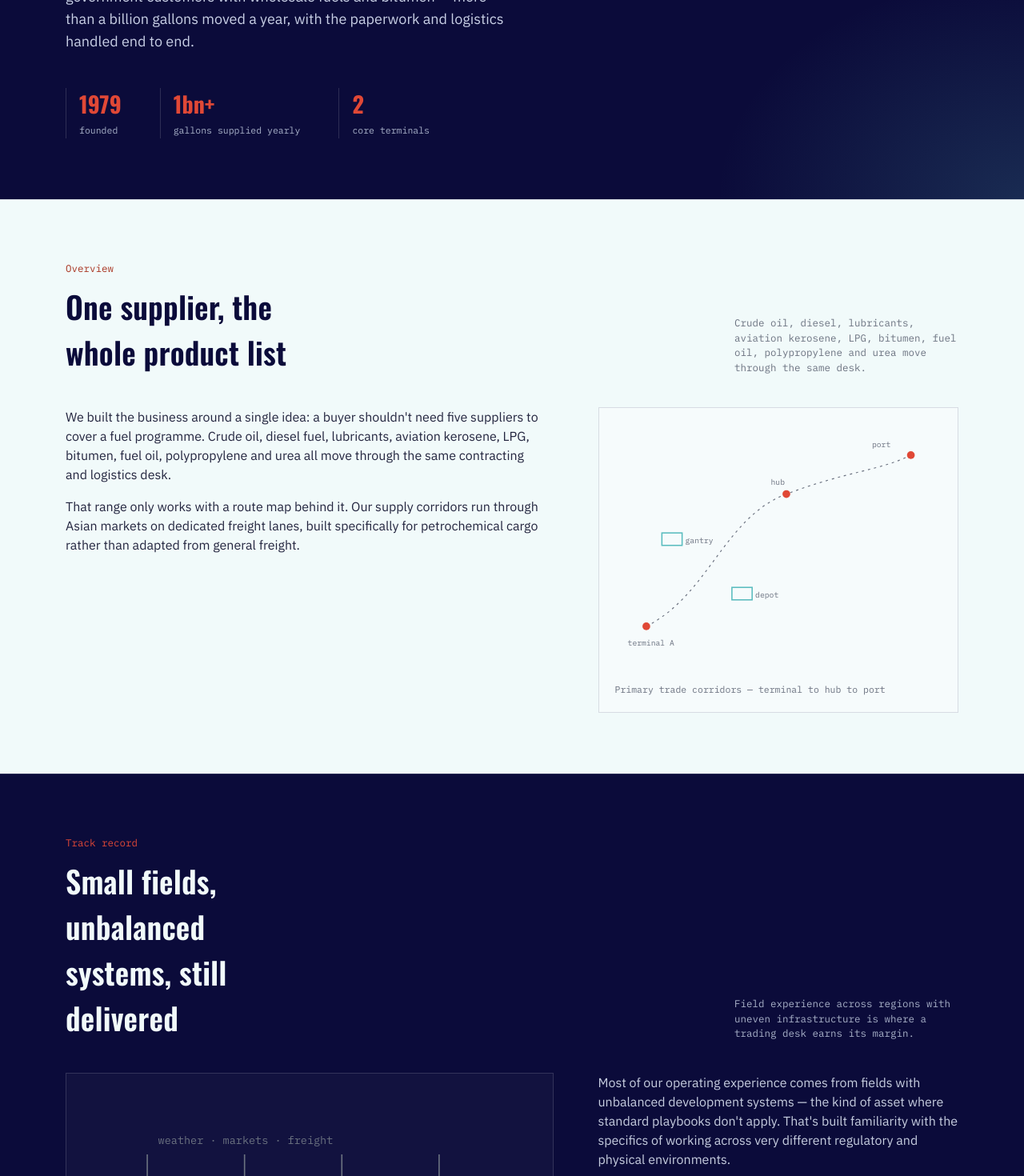
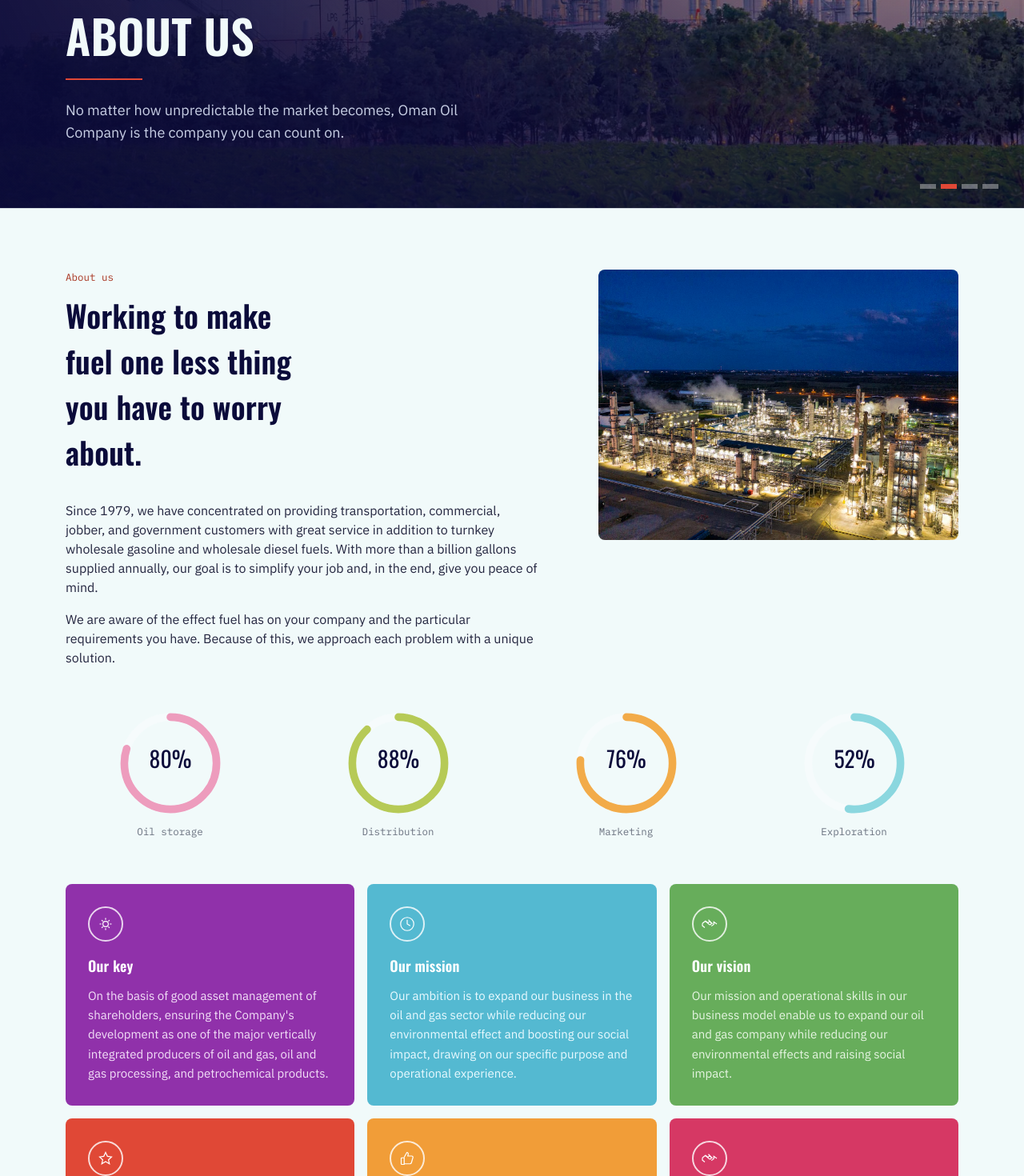
Before and after one commit to ng-arisha/oman-oil, a Next.js app: page /about-us in a window 1280 px wide. Shown: the part 420-1890 px from the top of the page at 80% size. Built offline with nearby package versions, Linux system fonts and the light colour scheme.

Commit message:
Implement about page

```diff
--- a/src/app/about-us/page.tsx
+++ b/src/app/about-us/page.tsx
@@ -1,61 +1,108 @@
-import CtaBand from "@/components/CtaBand";
-import { Grid, RouteMap } from "@/components/figures/Figures";
-import Hero from "@/components/Hero";
-import { Section, SectionHead, Split } from "@/components/Section";
+import {
+  IconClock,
+  IconGear,
+  IconHandshake,
+  IconStar,
+  IconThumbsUp,
+} from "@/components/figures/Figures";
+import HeroCarousel from "@/components/HeroCarousel";
+import { Section } from "@/components/Section";
+import StatRings from "@/components/StatRings";
+import ValueBlocks from "@/components/ValueBlocks";
 import type { Metadata } from "next";
+import Image from "next/image";
 
 export const metadata: Metadata = { title: "About us" };
 
 export default function AboutUsPage() {
   return (
     <>
-      <Hero
-        crumb="About us"
-        lines={["A trading house built", "on the full barrel"]}
-        lead="Since 1979 we have supplied transport, commercial, jobber and government customers with wholesale fuels and bitumen — more than a billion gallons moved a year, with the paperwork and logistics handled end to end."
-        meta={[
-          { value: "1979", label: "founded" },
-          { value: "1bn+", label: "gallons supplied yearly" },
-          { value: "2", label: "core terminals" },
-        ]}
-      />
-
+      <HeroCarousel cta={false} title="About us" text="" />
       <Section>
-        <SectionHead
-          eyebrow="Overview"
-          heading="One supplier, the whole product list"
-          note="Crude oil, diesel, lubricants, aviation kerosene, LPG, bitumen, fuel oil, polypropylene and urea move through the same desk."
-        />
-        <Split
-          paragraphs={[
-            "We built the business around a single idea: a buyer shouldn't need five suppliers to cover a fuel programme. Crude oil, diesel fuel, lubricants, aviation kerosene, LPG, bitumen, fuel oil, polypropylene and urea all move through the same contracting and logistics desk.",
-            "That range only works with a route map behind it. Our supply corridors run through Asian markets on dedicated freight lanes, built specifically for petrochemical cargo rather than adapted from general freight.",
-          ]}
-          figure={<RouteMap />}
-          caption="Primary trade corridors — terminal to hub to port"
-        />
+        <div className="grid items-start gap-8 md:gap-14 lg:grid-cols-[1.15fr_0.85fr]">
+          <div>
+            <p className="mb-2.5 font-mono text-[12.5px] text-red-deep">
+              About us
+            </p>
+            <h2 className="mb-8 max-w-[14ch] text-[26px] sm:text-[32px] lg:text-[38px]">
+              Working to make fuel one less thing you have to worry about.
+            </h2>
+            <p className="mb-4 max-w-[62ch] text-[#23253f]">
+              Since 1979, we have concentrated on providing transportation,
+              commercial, jobber, and government customers with great service in
+              addition to turnkey wholesale gasoline and wholesale diesel fuels.
+              With more than a billion gallons supplied annually, our goal is to
+              simplify your job and, in the end, give you peace of mind.
+            </p>
+            <p className="max-w-[62ch] text-[#23253f]">
+              We are aware of the effect fuel has on your company and the
+              particular requirements you have. Because of this, we approach
+              each problem with a unique solution.
+            </p>
+          </div>
+          <div className="relative aspect-4/3 w-full overflow-hidden">
+            <Image
+              src="/images/about-refinery.jpg"
+              alt="Aerial night view of an illuminated oil refinery"
+              fill
+              sizes="(min-width: 1024px) 45vw, 100vw"
+              className="object-cover rounded-lg"
+            />
+          </div>
+        </div>
+        <div className="mt-14">
+          <StatRings
+            items={[
+              { label: "Oil storage", value: 80 },
+              { label: "Distribution", value: 88 },
+              { label: "Marketing", value: 76 },
+              { label: "Exploration", value: 52 },
+            ]}
+          />
+        </div>
+        <div className="mt-14">
+          <ValueBlocks
+            items={[
+              {
+                heading: "Our key",
+                tone: "purple",
+                icon: <IconGear />,
+                text: "On the basis of good asset management of shareholders, ensuring the Company's development as one of the major vertically integrated producers of oil and gas, oil and gas processing, and petrochemical products.",
+              },
+              {
+                heading: "Our mission",
+                tone: "slate",
+                icon: <IconClock />,
+                text: "Our ambition is to expand our business in the oil and gas sector while reducing our environmental effect and boosting our social impact, drawing on our specific purpose and operational experience.",
+              },
+              {
+                heading: "Our vision",
+                tone: "green",
+                icon: <IconHandshake />,
+                text: "Our mission and operational skills in our business model enable us to expand our oil and gas company while reducing our environmental effects and raising social impact.",
+              },
+              {
+                heading: "Our strategy",
+                tone: "red",
+                icon: <IconStar />,
+                text: "In order to realize our vision of a world where sustainable living is the norm, we have invested in a long-term strategy of divisions and brands that generate growth for the good of all stakeholders.",
+              },
+              {
+                heading: "Reliability",
+                tone: "orange",
+                icon: <IconThumbsUp />,
+                text: "Oman Oil Company has a long history of delivering reliable results. We have a vast range of competencies in the petroleum industry and a leading collective global expertise in the subject.",
+              },
+              {
+                heading: "Dependable supplier",
+                tone: "wine",
+                icon: <IconHandshake />,
+                text: "A long history of reliability, a vast range of competencies in the petroleum industry, and a leading collective global expertise in the subject.",
+              },
+            ]}
+          />
+        </div>
       </Section>
-
-      <Section dark>
-        <SectionHead
-          eyebrow="Track record"
-          heading="Small fields, unbalanced systems, still delivered"
-          note="Field experience across regions with uneven infrastructure is where a trading desk earns its margin."
-          dark
-        />
-        <Split
-          dark
-          reverse
-          paragraphs={[
-            "Most of our operating experience comes from fields with unbalanced development systems — the kind of asset where standard playbooks don't apply. That's built familiarity with the specifics of working across very different regulatory and physical environments.",
-            "Long-term relationships with producers in Oman and abroad, paired with an internal IT system for contract and shipment tracking, let us offer customs clearance and integrated supply chain handling as one service rather than three separate vendors.",
-          ]}
-          figure={<Grid />}
-          caption="Coverage nodes across active trade regions"
-        />
-      </Section>
-
-      <CtaBand heading="Read our strategy and vision" btnText="Strategy and vision" btnHref="/strategy-and-vision" />
     </>
   );
 }
--- a/src/app/page.tsx
+++ b/src/app/page.tsx
@@ -23,7 +23,7 @@
 export default function HomePage() {
   return (
     <>
-      <HeroCarousel />
+      <HeroCarousel cta={true} />
 
       {/* About teaser + capability stats */}
       <Section>
--- a/src/components/HeroCarousel.tsx
+++ b/src/components/HeroCarousel.tsx
@@ -13,7 +13,7 @@
 
 const INTERVAL_MS = 5500;
 
-export default function HeroCarousel() {
+export default function HeroCarousel({title,text,cta}: {title?: string,text?: string,cta: boolean}) {
   const [index, setIndex] = useState(0);
 
   useEffect(() => {
@@ -63,22 +63,30 @@
 
       <div className="relative z-1 mx-auto flex h-full max-w-max flex-col justify-end px-5 pb-16 sm:px-8 sm:pb-20">
         <h1 className="max-w-[18ch] overflow-hidden text-[32px] uppercase leading-[1.04] sm:text-[46px] lg:text-[58px]">
+          {title || (<>
             <span className="hero-line block">Oil &amp; and gas</span>
             <span className="hero-line hero-line-delay block">refinery</span>
+          </>)}
+
         </h1>
 
         <div className="hero-rule my-5 h-0.5 bg-red sm:my-6" />
 
-        <p className="max-w-[52ch] text-base font-normal text-[#c9d0e6] sm:text-lg">
+       {
+        text ? <p className="max-w-[42ch] text-[15px] leading-normal sm:text-[17px]">{text}</p>:  <p className="max-w-[52ch] text-base font-normal text-[#c9d0e6] sm:text-lg">
         No matter how unpredictable the market becomes, Oman Oil Company is the company you can count on.
       </p>
+       }
 
+
+        {cta && (
           <Link
             href="/about-us"
-          className="mt-7 inline-flex w-fit items-center gap-2.5 border border-red px-6.5 py-3.5 font-display text-[15px] text-red hover:bg-red hover:text-ink sm:mt-8"
+            className="mt-6 inline-block rounded-full bg-red px-6 py-3 text-[15px] font-semibold uppercase leading-none text-paper transition-colors hover:bg-red-deep sm:mt-8 sm:px-8 sm:py-4 sm:text-[17px] w-60"
           >
             Learn more
           </Link>
+        )}
       </div>
     </section>
   );
```
Lines whose indentation alone changed are shown as unchanged.
